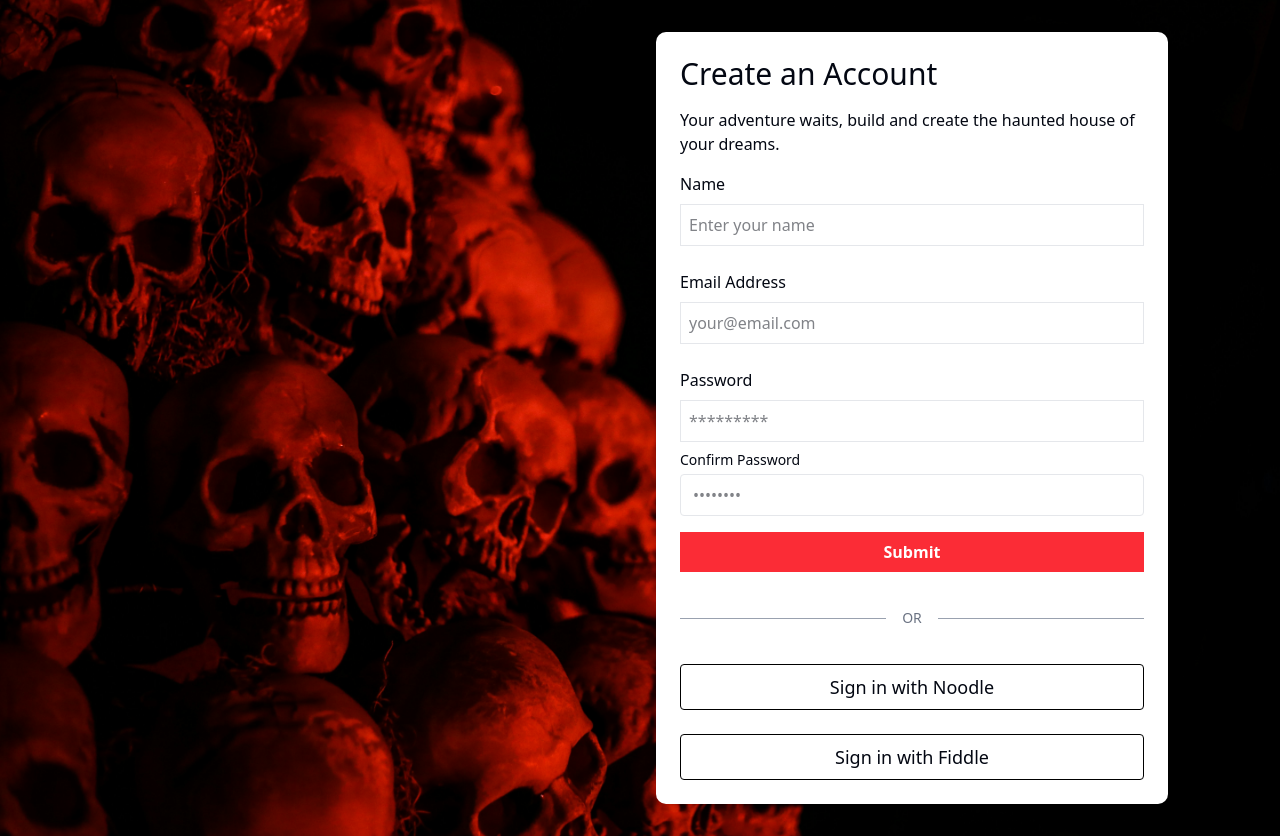
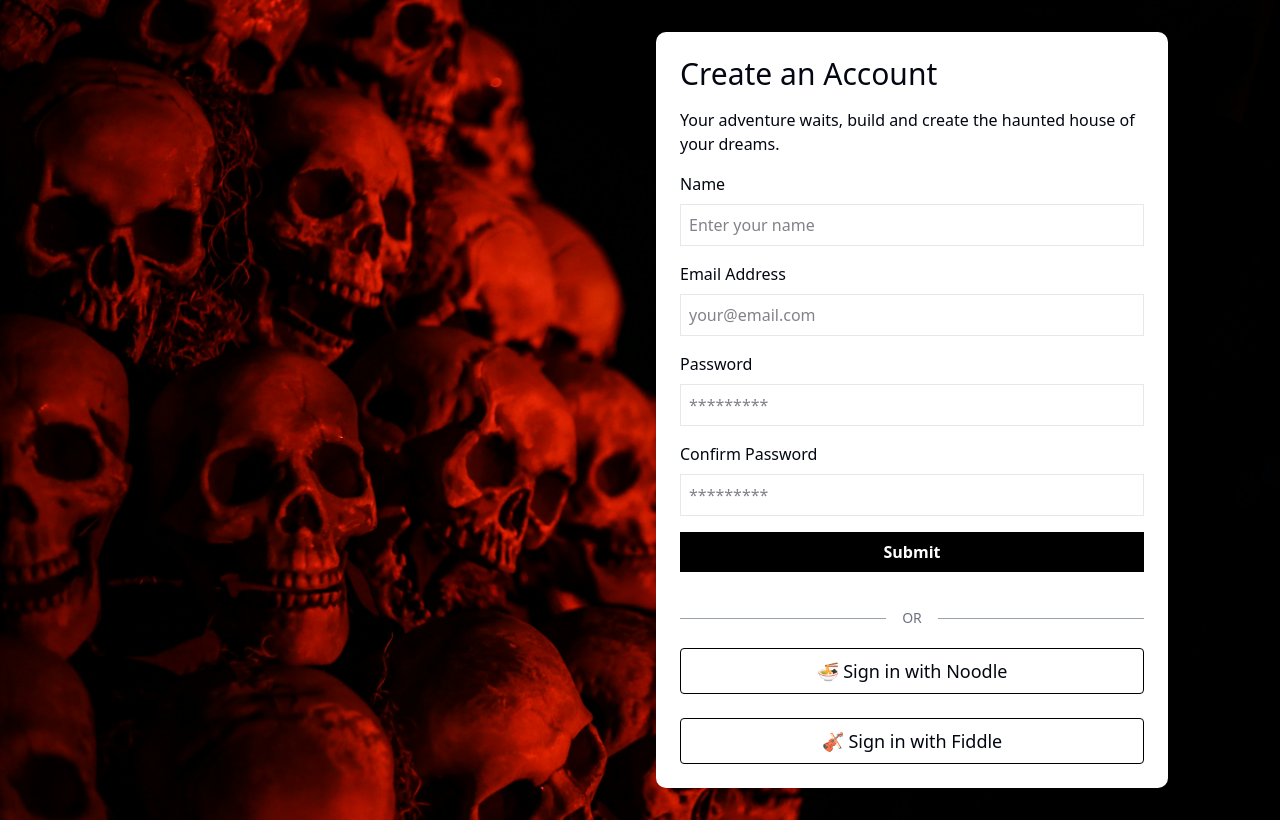
Before and after one commit to Davonne007-TX/ultimate-chase, a Next.js app: page / in a window 1280 px wide. Built offline with nearby package versions, Linux system fonts and the light colour scheme.

Commit message:
feature: hover effects on buttons, break up buttons into own component

```diff
--- a/components/MyForm.tsx
+++ b/components/MyForm.tsx
@@ -1,5 +1,6 @@
 "use client";
 import { useState } from "react";
+import OtherOptions from "./OtherOptions";
 
 export default function MyForm() {
   const [formData, setFormData] = useState({
@@ -9,89 +10,109 @@ export default function MyForm() {
     confirmPassword: "",
   });
 
-  function handleChange(e) {
+  const [errors, setErrors] = useState<any>({});
+
+  function handleChange(e: React.ChangeEvent<HTMLInputElement>) {
     const { name, value } = e.target;
     setFormData((prev) => ({ ...prev, [name]: value }));
   }
 
-  function handelSubmit(e) {
+  function handleSubmit(e: React.FormEvent) {
     e.preventDefault();
-    console.log("Form has been submitted", formData);
+    const newErrors: any = {};
+
+    if (!formData.name) newErrors.name = "Name is required";
+    if (!formData.password) newErrors.password = "Password is required";
+    if (!formData.confirmPassword)
+      newErrors.confirmPassword = "Confirm Password is required";
+    if (
+      formData.password &&
+      formData.confirmPassword &&
+      formData.password !== formData.confirmPassword
+    )
+      newErrors.confirmPassword = "Passwords do not match";
+
+    setErrors(newErrors);
+
+    if (Object.keys(newErrors).length === 0) {
+      console.log("Form submitted:", formData);
     }
+  }
+
   return (
     <form
-      onSubmit={handelSubmit}
+      onSubmit={handleSubmit}
       className="space-y-4 p-6 bg-white rounded-lg shadow"
     >
       <h1 className="text-3xl">Create an Account</h1>
       <p>
         Your adventure waits, build and create the haunted house of your dreams.
       </p>
+
+      <div className="flex flex-col gap-4">
+        {/* Name */}
         <div className="flex flex-col gap-2">
           <label>Name</label>
           <input
+            name="name"
             placeholder="Enter your name"
             value={formData.name}
             onChange={handleChange}
             className="border p-2"
           />
-        <div className=" flex flex-col gap-2 mt-4">
+          {errors.name && <p className="text-red-500 text-sm">{errors.name}</p>}
+        </div>
+
+        {/* Email */}
+        <div className="flex flex-col gap-2">
           <label>Email Address</label>
           <input
+            name="email"
+            type="email"
             placeholder="your@email.com"
-            value={formData.name}
+            value={formData.email}
             onChange={handleChange}
             className="border p-2"
           />
         </div>
 
-        <div className=" flex flex-col gap-2 mt-4">
+        {/* Password */}
+        <div className="flex flex-col gap-2">
           <label>Password</label>
           <input
+            name="password"
+            type="password"
             placeholder="*********"
             value={formData.password}
             onChange={handleChange}
             className="border p-2"
           />
+          {errors.password && (
+            <p className="text-red-500 text-sm">{errors.password}</p>
+          )}
         </div>
 
-        <div>
-          <label className="block mb-1 text-sm font-medium">
-            Confirm Password
-          </label>
+        {/* Confirm Password */}
+        <div className="flex flex-col gap-2">
+          <label>Confirm Password</label>
           <input
             name="confirmPassword"
             type="password"
+            placeholder="*********"
             value={formData.confirmPassword}
             onChange={handleChange}
-            className="w-full border rounded px-3 py-2"
-            placeholder="••••••••"
+            className="border p-2"
           />
+          {errors.confirmPassword && (
+            <p className="text-red-500 text-sm">{errors.confirmPassword}</p>
+          )}
         </div>
       </div>
 
-      <button className="w-full bg-red-500 font-bold p-2 text-white hover:scale-105 transition-all duration-300 ease-in-out ">
+      <button className="w-full bg-black font-bold p-2 text-white transition-all duration-300 ease-in-out cursor-pointer hover:bg-gradient-to-r hover:from-red-500 hover:to-red-600">
         Submit
       </button>
-
-      <div className="relative flex items-center py-5">
-        <div className="grow border-t border-gray-400"></div>
-
-        <span className="shrink mx-4 text-gray-500 text-sm bg-white dark:bg-gray-800">
-          OR
-        </span>
-
-        <div className="grow border-t border-gray-400"></div>
-      </div>
-      <div className="flex flex-col gap-6">
-        <button className="border p-2 text-lg border-black rounded font-extralight">
-          Sign in with Noodle
-        </button>
-
-        <button className="border p-2 text-lg border-black rounded font-extralight">
-          Sign in with Fiddle
-        </button>
-      </div>
+      <OtherOptions />
     </form>
   );
 }
--- /dev/null
+++ b/components/OtherOptions.tsx
@@ -0,0 +1,24 @@
+"use client";
+
+export default function OtherOptions() {
+  return (
+    <section>
+      <div className="relative flex items-center py-5">
+        <div className="grow border-t border-gray-400"></div>
+        <span className="shrink mx-4 text-gray-500 text-sm bg-white dark:bg-gray-800">
+          OR
+        </span>
+        <div className="grow border-t border-gray-400"></div>
+      </div>
+      <div className="flex flex-col gap-6">
+        <button className="border p-2 cursor-pointer text-lg hover:bg-red-500 hover:text-white transition-all duration-300 border-black rounded font-extralight">
+          🍜 Sign in with Noodle
+        </button>
+
+        <button className="border p-2 cursor-pointer text-lg hover:bg-red-500 hover:text-white transition-all duration-300 border-black rounded font-extralight">
+          🎻 Sign in with Fiddle
+        </button>
+      </div>
+    </section>
+  );
+}
```
Lines whose indentation alone changed are shown as unchanged.
